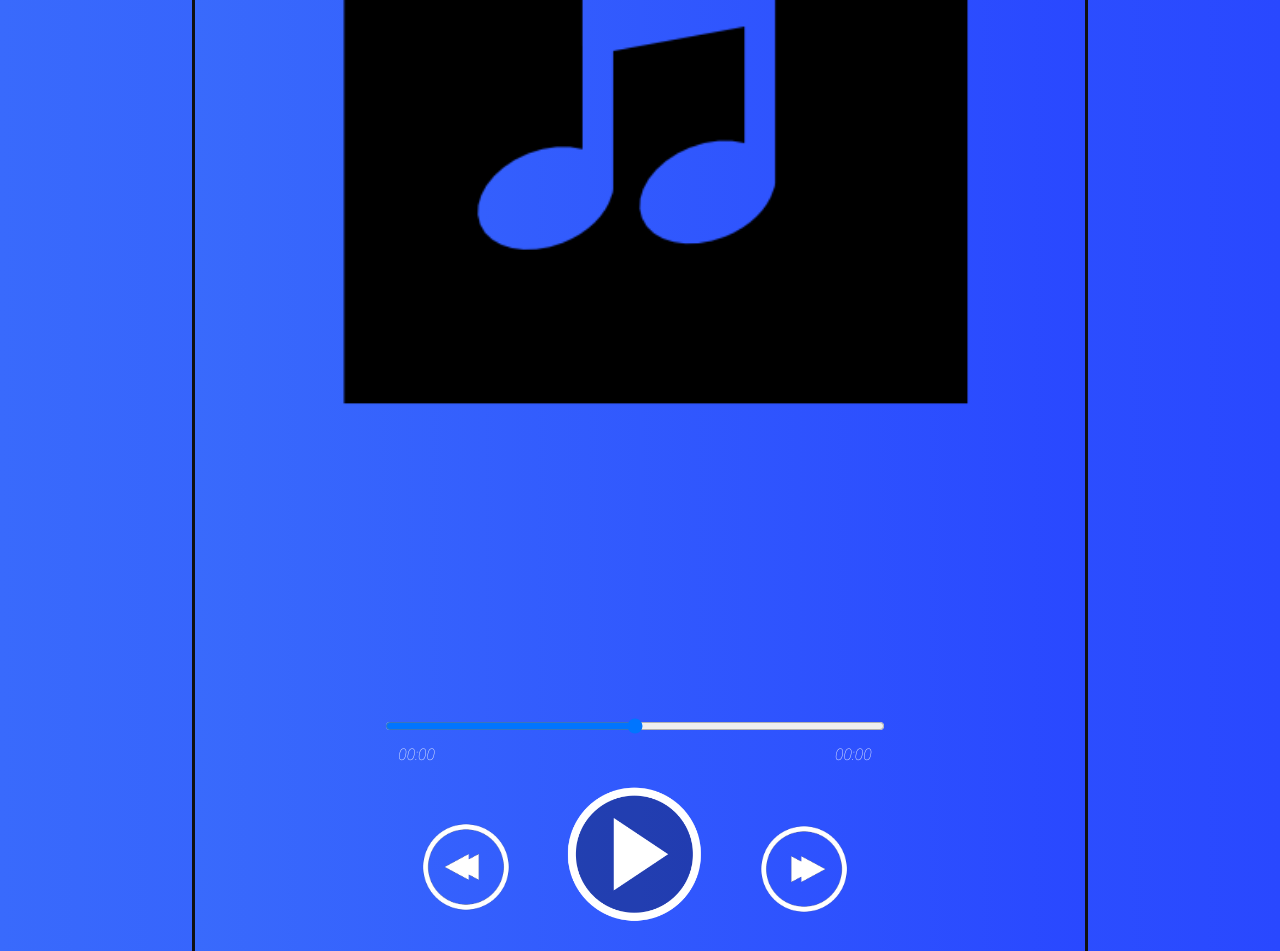
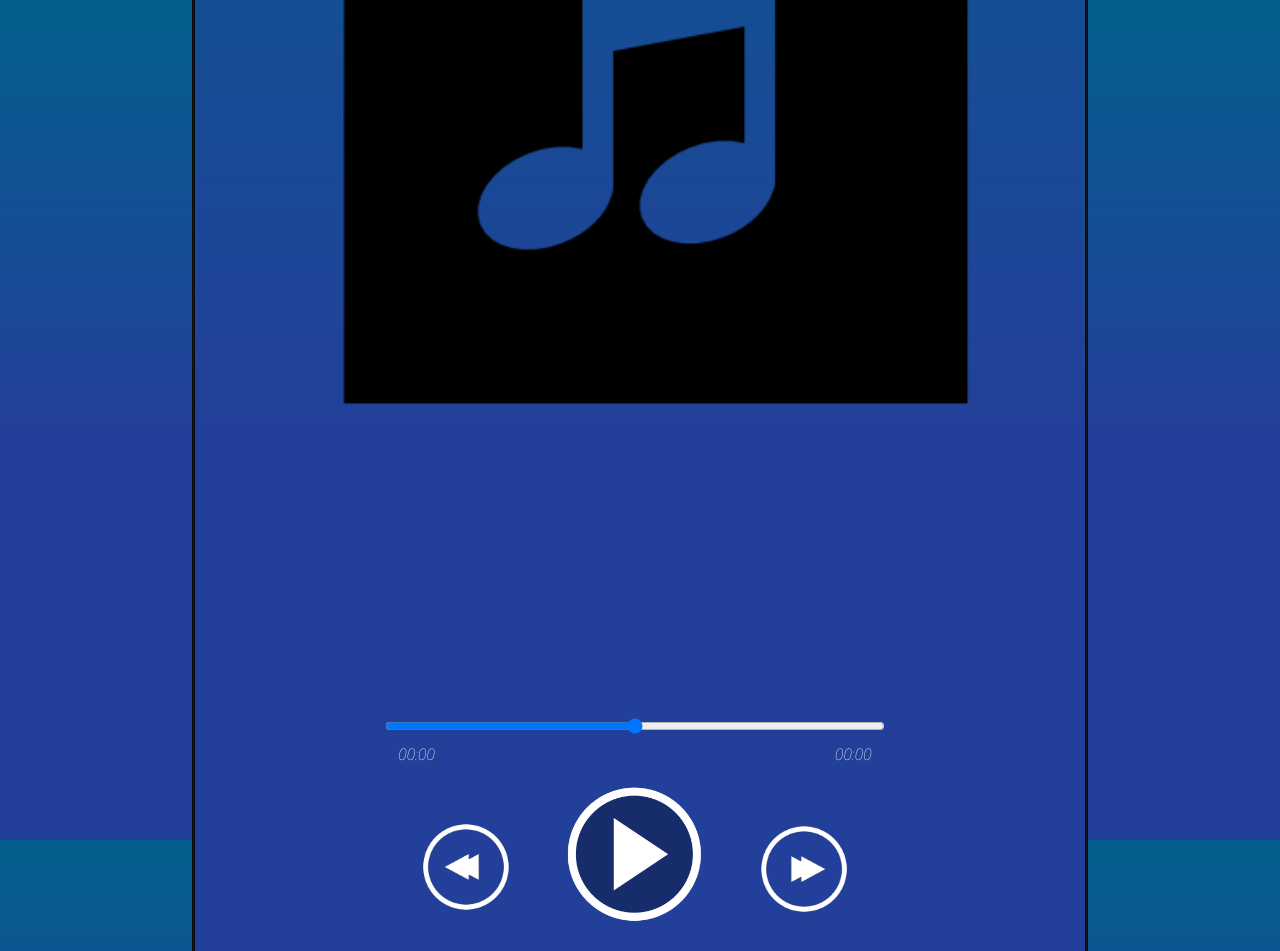
Before and after one commit to talilotarlison/pandora, a plain HTML site: page index.html in a window 1280 px wide. Shown: the top 951 px of the page. Drawn offline with Linux system fonts and the light colour scheme.

Commit message:
Add files via upload

```diff
--- a/style.css
+++ b/style.css
@@ -6,13 +6,13 @@
 
         background-color: black;
         font-family: 'Roboto', sans-serif;
-        background: linear-gradient(to right, #396afc, #2948ff);
+        background: linear-gradient(180deg, rgb(3, 95, 141) 0%, rgb(34, 64, 153) 50%);
 
  }
 
 .container { width: 100vw;
 height: 100vh;
-background: linear-gradient(to right, #396afc, #2948ff);
+background: linear-gradient(180deg, rgb(3, 95, 141) 0%, rgb(34, 64, 153) 50%);
 display: flex;
  padding: 20px 5px;
 justify-content: center;
@@ -21,7 +21,7 @@ align-items: center;
 }
 
 .box {
- background: linear-gradient(to right, #396afc, #2948ff);
+ background: linear-gradient(180deg, rgb(3, 95, 141) 0%, rgb(34, 64, 153) 50%);
 padding-top: 50px;
 padding-left: 20px;
 padding-right: 30px;
```
